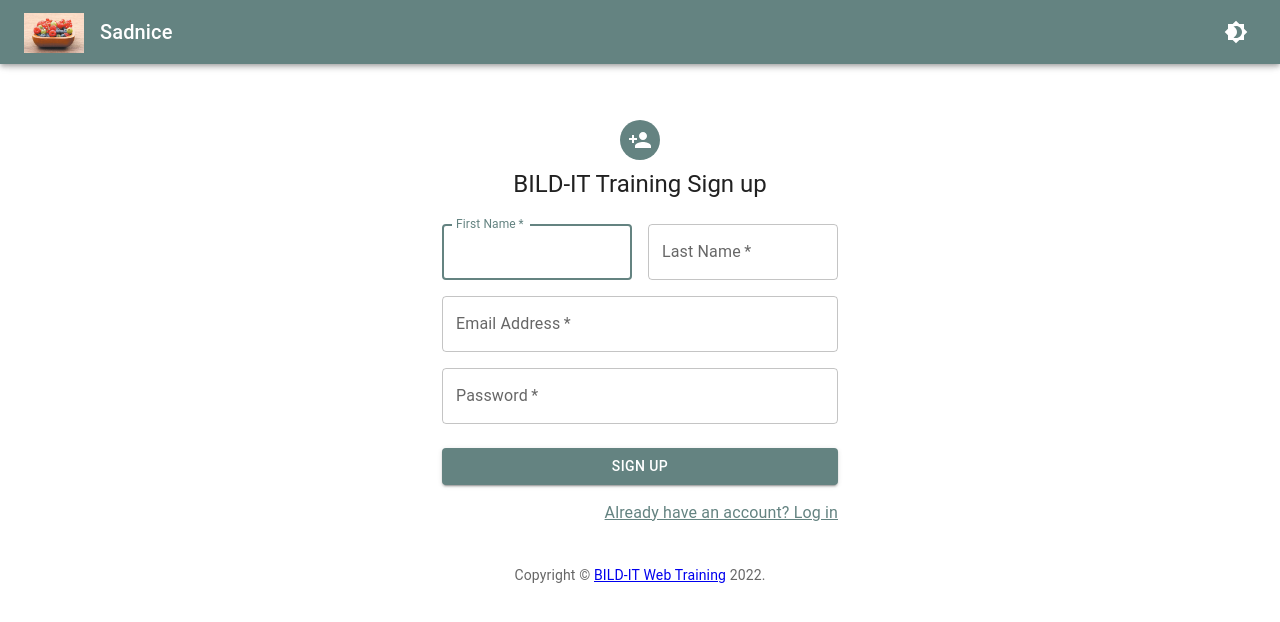
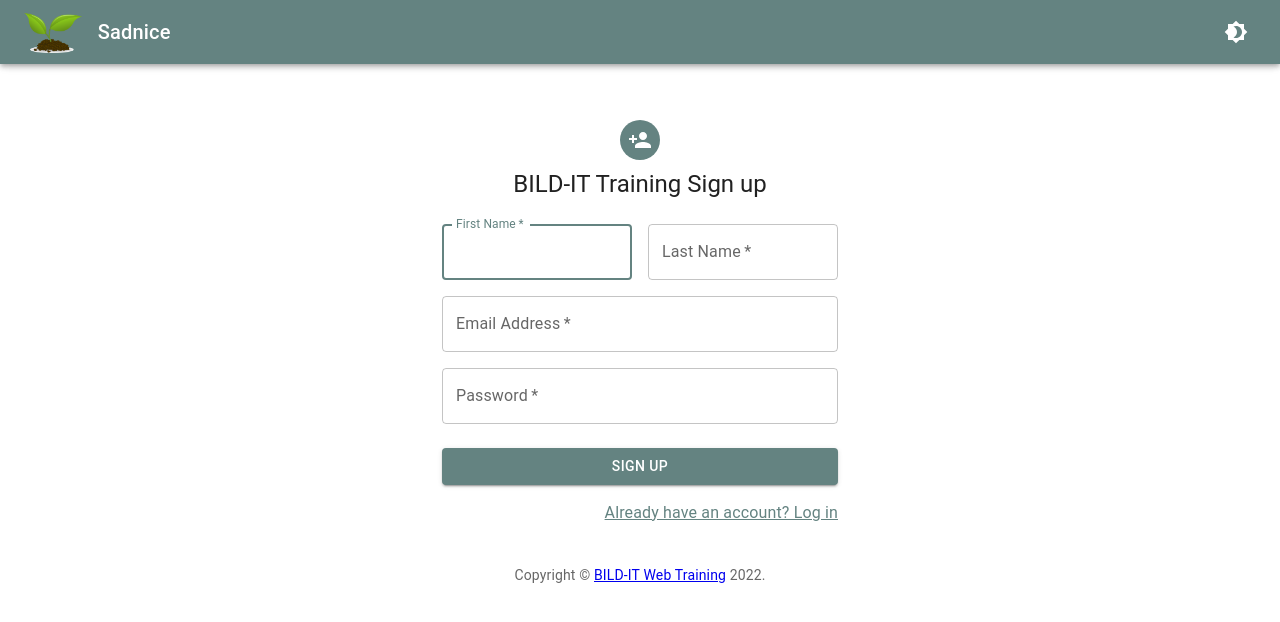
Before and after one commit to jadilovic/sadnice, a React (Create React App) app in the folder frontend/: page /signup in a window 1280 px wide. Shown: the top 622 px of the page. Built offline with nearby package versions, Linux system fonts and the light colour scheme.

Commit message:
added sidling

```diff
--- a/frontend/src/components/Navbar.js
+++ b/frontend/src/components/Navbar.js
@@ -6,7 +6,7 @@ import Box from '@mui/material/Box';
 import Toolbar from '@mui/material/Toolbar';
 import Typography from '@mui/material/Typography';
 // import bildit from '../images/bildit.png';
-import jagodicasto from '../images/jagodicasto.jpg';
+import seedling from '../images/seedling.png';
 import UserMenu from './UserMenu';
 import Brightness4Icon from '@mui/icons-material/Brightness4';
 import Brightness7Icon from '@mui/icons-material/Brightness7';
@@ -155,7 +155,7 @@ const Navbar = (props) => {
 						<Link underline="none" href="/home" color="white">
 							<img
 								style={{ width: '100%', height: 40 }}
-								src={jagodicasto}
+								src={seedling}
 								alt="bild-it logo"
 							/>
 						</Link>
--- a/frontend/src/pages/ProductPage.js
+++ b/frontend/src/pages/ProductPage.js
@@ -128,7 +128,7 @@ const MaterialCard = () => {
 			<Box
 				component="main"
 				sx={{
-					marginTop: 9,
+					marginTop: 7,
 					display: 'flex',
 					flexDirection: 'column',
 					alignItems: 'center',
```
Also changed, not shown: frontend/src/images/seedling.png (added).
